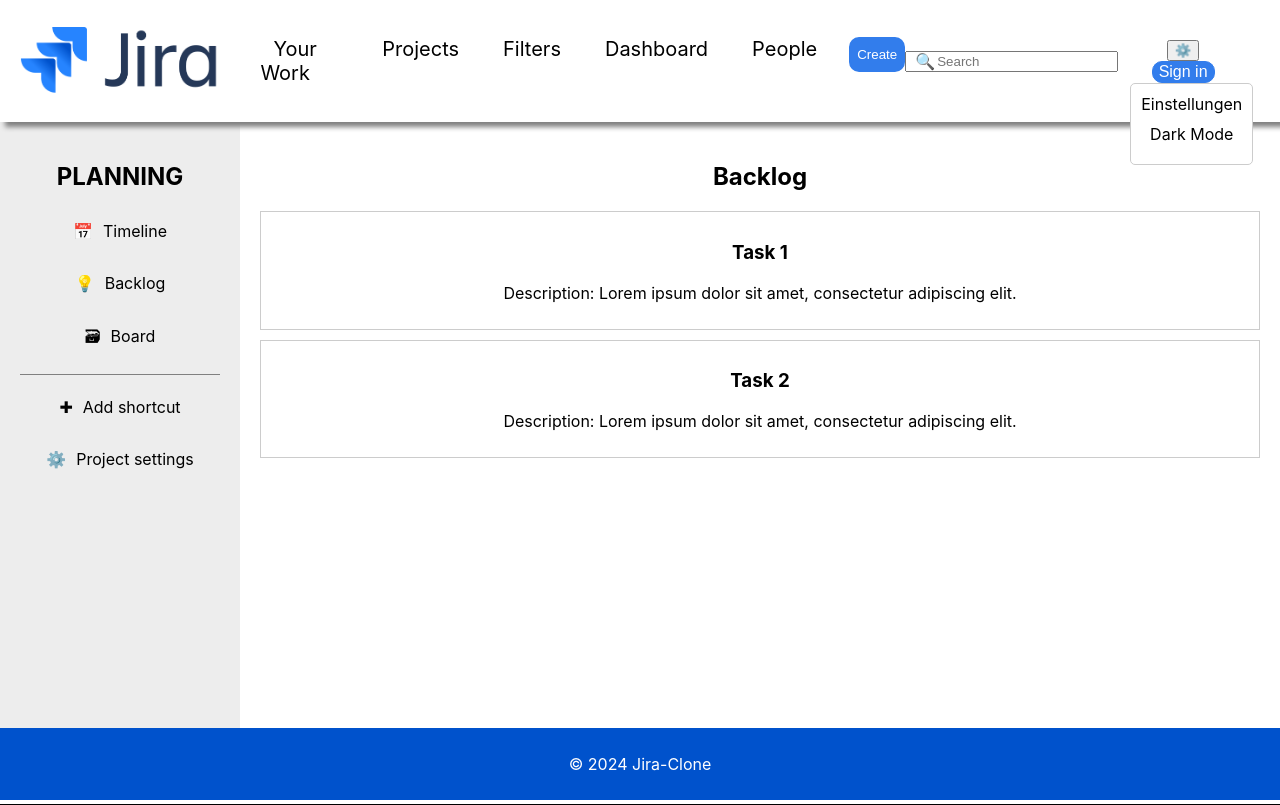
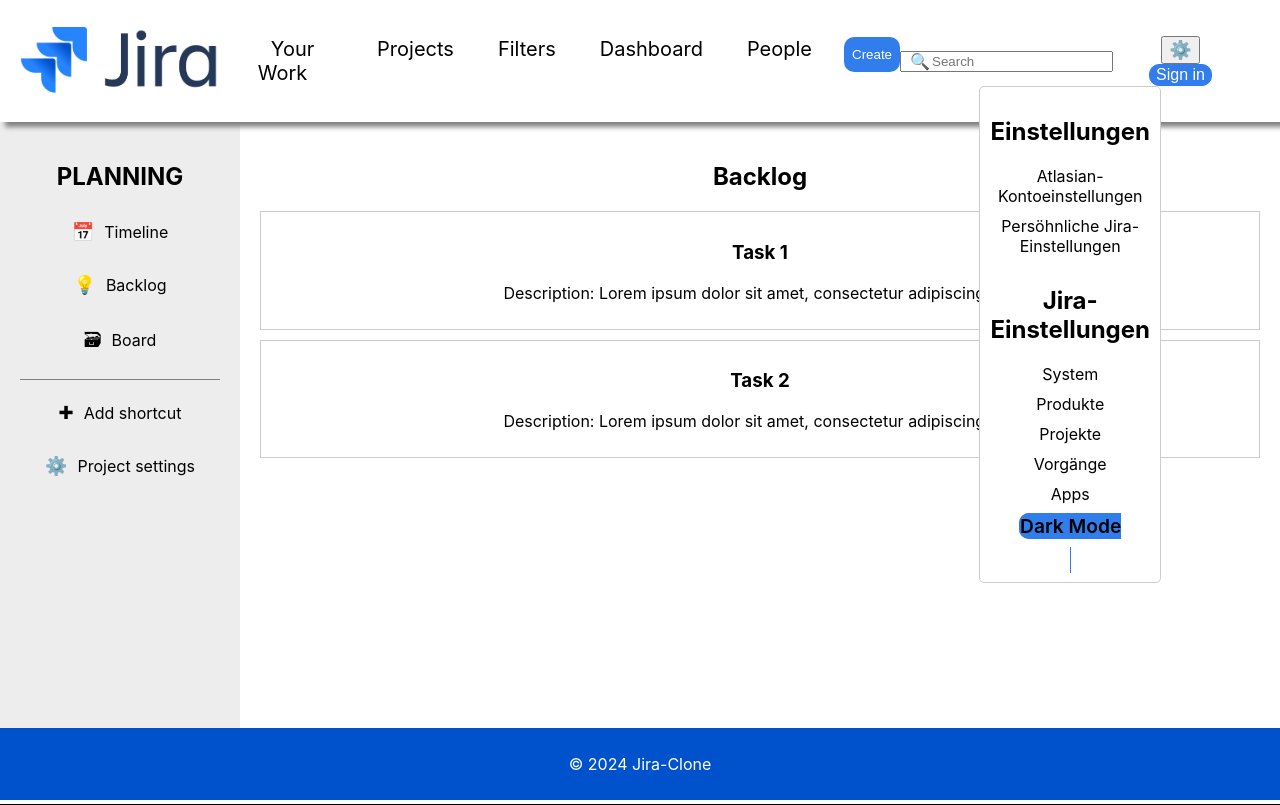
Before and after one commit to PatrickZablocki/Jira_clone, a React (Create React App) app in the folder jira-clone/: page / in a window 1280 px wide. Both pictures are taken after a click on the button "⚙️". Built offline with nearby package versions, Linux system fonts and the light colour scheme.

Commit message:
Einstellungen Bearbeitet und Animation hinzugefügt

```diff
--- a/jira-clone/src/components/Home.css
+++ b/jira-clone/src/components/Home.css
@@ -116,14 +116,16 @@
 .dropdown-menu {
     position: absolute;
     top: 100%;
-    left: 0;
+    right: 87px;
     background-color: #fff;
     border: 1px solid #ccc;
     border-radius: 5px;
     padding: 10px;
     display: inline-block;
 }
-
+.dropdown-menu h2{
+    color: #000;
+}
 .dropdown-menu ul {
     list-style: none;
     padding: 0;
@@ -142,6 +144,13 @@
 .dropdown-menu ul li a:hover {
     color: #000;
     font-weight: bold;
+}
+#DarkMode{
+    font-size: 1.2rem;
+    border: 1px solid #327dec;
+    background: #327dec;
+    border-radius: 10px;
+    font-weight: 600;
 }
 /* HIer endet das Styling für den Header und die Navabr */
 /* Extra Style für den Dark Mode */
@@ -171,6 +180,26 @@
 }
 .dark-mode .Sidebar li a{
     color: white;
+}
+.dark-mode .dropdown-menu h2{
+    color: #fff;
+}
+/* Extra Einstellung für das Zahnrad */
+.icon {
+    display: inline-block;
+    font-size: 18px;
+    transition: transform 0.5s ease;
+}
+.icon:hover {
+    animation: rotate 2s linear infinite;
+}
+@keyframes rotate {
+    from {
+        transform: rotate(0deg);
+    }
+    to {
+        transform: rotate(360deg);
+    }
 }
 /*  Hier beginnt das Styling für die Sidebar */
 .Sidebar {
--- a/jira-clone/src/components/Home.jsx
+++ b/jira-clone/src/components/Home.jsx
@@ -64,8 +64,16 @@
                     {isDropdownOpen && (
                         <div className="dropdown-menu">
                             <ul>
-                                <a className= "dropdown-content" href="">Einstellungen<li></li></a>
-                                <a className= "dropdown-content" href="" onClick={toggleDarkMode}>Dark Mode<li></li></a>
+                                <h2>Einstellungen</h2>
+                                <a className= "dropdown-content" href="">Atlasian-Kontoeinstellungen<li></li></a>
+                                <a className= "dropdown-content" href="">Persöhnliche Jira-Einstellungen<li></li></a>
+                                <h2>Jira-Einstellungen</h2>
+                                <a className= "dropdown-content" href="">System<li></li></a>
+                                <a className= "dropdown-content" href="">Produkte<li></li></a>
+                                <a className= "dropdown-content" href="">Projekte<li></li></a>
+                                <a className= "dropdown-content" href="">Vorgänge<li></li></a>
+                                <a className= "dropdown-content" href="">Apps<li></li></a>
+                                <a className= "dropdown-content" id="DarkMode" href="" onClick={toggleDarkMode}>Dark Mode<li></li></a>
                             </ul>
                         </div>
                     )}
```
